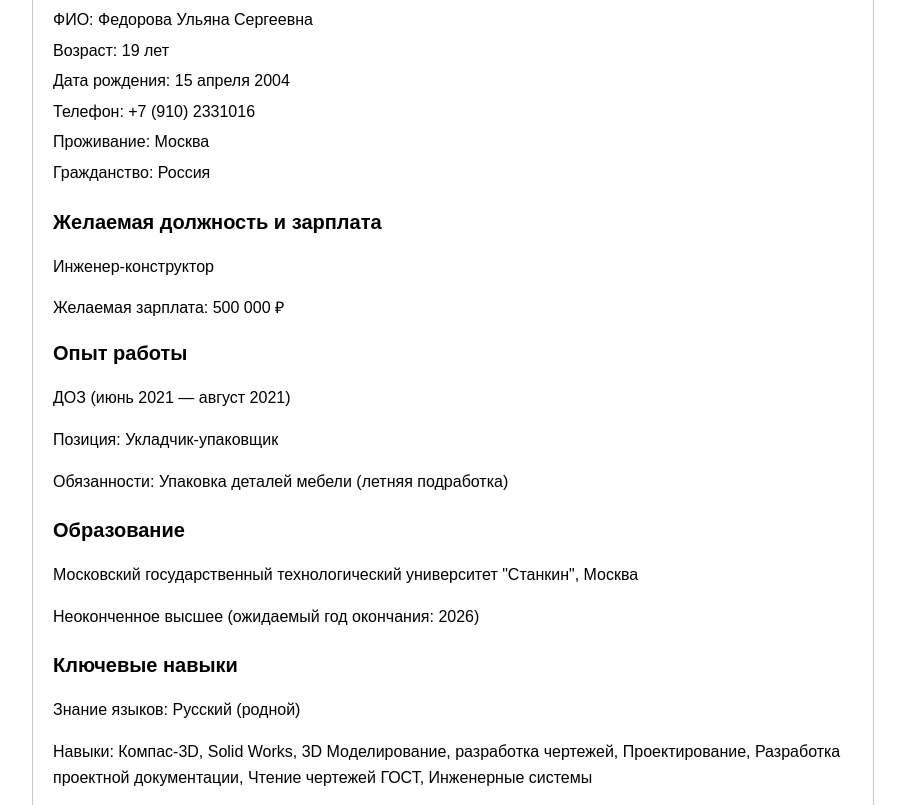
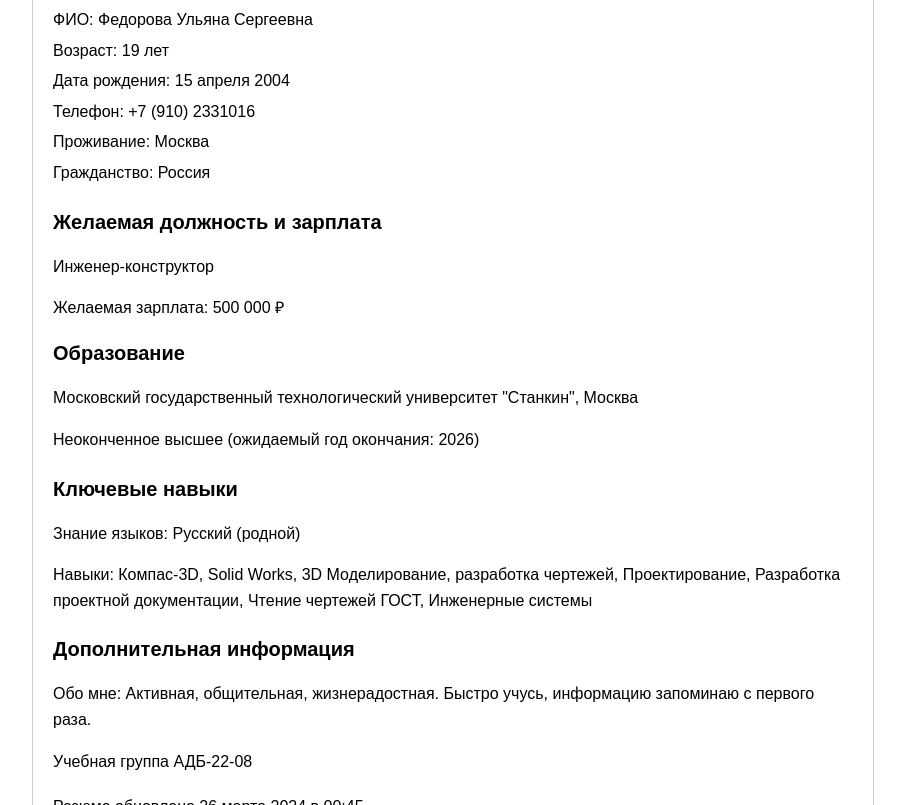
Before and after one commit to ufedorova/ulyaa, a plain HTML site: page index.html in a window 1280 px wide. Shown: the part 147-952 px from the top of the page, without its empty margins (187-1092 px from the left). Drawn offline with Linux system fonts and the light colour scheme.

Commit message:
Update index.html
remove div

```diff
--- a/index.html
+++ b/index.html
@@ -66,12 +66,6 @@
       <p>Инженер-конструктор</p>
       <p>Желаемая зарплата: 500 000 ₽</p>
     </div>
-    <div class="experience">
-      <h2>Опыт работы</h2>
-      <p>ДОЗ (июнь 2021 — август 2021)</p>
-      <p>Позиция: Укладчик-упаковщик</p>
-      <p>Обязанности: Упаковка деталей мебели (летняя подработка)</p>
-    </div>
     <div class="education">
       <h2>Образование</h2>
       <p>Московский государственный технологический университет "Станкин", Москва</p>
@@ -85,7 +79,7 @@
     <div class="additional-info">
       <h2>Дополнительная информация</h2>
       <p>Обо мне: Активная, общительная, жизнерадостная. Быстро учусь, информацию запоминаю с первого раза.</p>
-      <p>Женщина адб-22-08</p>
+      <p>Учебная группа АДБ-22-08</p>
     </div>
     <p>Резюме обновлено 26 марта 2024 в 00:45</p>
   </div>
```
